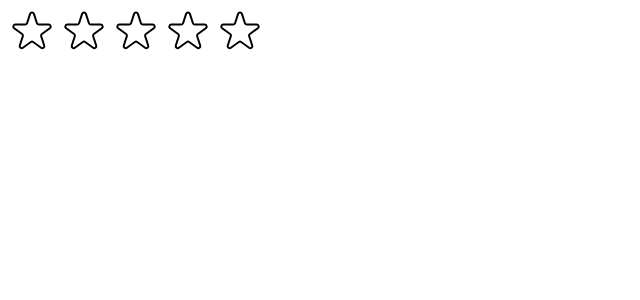
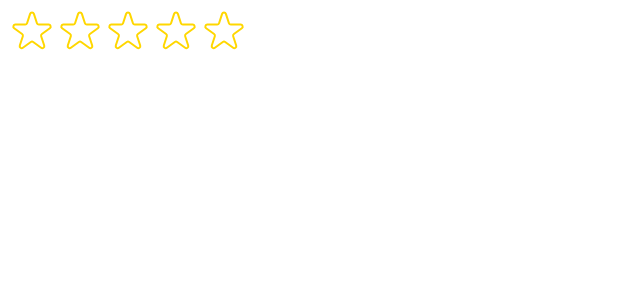
Before and after one commit to Gui089/Star-Rating, a React (Vite) app: page / in a window 1280 px wide. Shown: the top 300 px of the page, without its empty margins (0-640 px from the left). Built offline with nearby package versions, Linux system fonts and the light colour scheme.

Commit message:
Star rating recebe a pro color

```diff
--- a/src/StarRating.jsx
+++ b/src/StarRating.jsx
@@ -1,10 +1,8 @@
 import { useState } from 'react';
 
 const containerStyle = {display : 'flex', gap: '1rem', alignItems: 'center'}
-const textStyle = { margin: 0 }
 const starContainerStyle = {
   display: 'flex',
-  gap:'0.25rem',
   margin: 0,
   padding: 0,
   listStyle: 'none'
@@ -12,7 +10,7 @@
 
 const starStyle = { width: '3rem', height: '3rem', display: 'block', cursor: 'pointer'};
 
-const Star = ({index, onRate, filled, onMouseIn, onMouseOut}) => {
+const Star = ({index, onRate, filled, onMouseIn, onMouseOut, color}) => {
  return (
    <li onClick={() =>
        onRate(index)}
@@ -24,8 +22,8 @@
       ? (
         <svg xmlns="http://www.w3.org/2000/svg"
              viewBox="0 0 20 20"
-             fill="#000"
-             stroke="#000">
+             fill={color}
+             stroke={color}>
           <path d="M9.049 2.927c.3-.921 1.603-.921 1.902 0l1.07 3.292a1 1 0 00.95.69h3.462c.969 0 1.371 1.24.588 1.81l-2.8 2.034a1 1 0 00-.364 1.118l1.07 3.292c.3.921-.755 1.688-1.54 1.118l-2.8-2.034a1 1 0 00-1.175 0l-2.8 2.034c-.784.57-1.838-.197-1.539-1.118l1.07-3.292a1 1 0 00-.364-1.118L2.98 8.72c-.783-.57-.38-1.81.588-1.81h3.461a1 1 0 00.951-.69l1.07-3.292z"></path>
         </svg>
       )
@@ -33,7 +31,7 @@
         <svg xmlns="http://www.w3.org/2000/svg"
              viewBox="0 0 24 24"
              fill="none"
-             stroke="#000">
+             stroke={color}>
            <path strokeLinecap="round" strokeLinejoin="round" strokeWidth="{2}" d="M11.049 2.927c.3-.921 1.603-.921 1.902 0l1.519 4.674a1 1 0 00.95.69h4.915c.969 0 1.371 1.24.588 1.81l-3.976 2.888a1 1 0 00-.363 1.118l1.518 4.674c.3.922-.755 1.688-1.538 1.118l-3.976-2.888a1 1 0 00-1.176 0l-3.976 2.888c-.783.57-1.838-.197-1.538-1.118l1.518-4.674a1 1 0 00-.363-1.118l-3.976-2.888c-.784-.57-.38-1.81.588-1.81h4.914a1 1 0 00.951-.69l1.519-4.674z"></path>
          </svg>
       )
@@ -43,7 +41,7 @@
 }
 
 
-const StarRating = ({ maxRating = 5 }) => {
+const StarRating = ({ maxRating = 5, color = 'gray' }) => {
   const [rating, setRating] = useState(0);
   const [tempRating, setTempRating] = useState(0);
 
@@ -52,12 +50,14 @@
   const handleRating = index => setRating(index + 1);
   const isGreaterThanIndex = index => (tempRating || rating) > index;
 
+  const textStyle = { margin : 0, color };
 
   return (
      <div style={containerStyle}>
        <ul style={starContainerStyle}>
         {Array.from({length: maxRating }, (_, i) =>
          <Star
+           color={color}
            onRate={handleRating}
            key={i}
            index={i}
--- a/src/main.jsx
+++ b/src/main.jsx
@@ -4,6 +4,6 @@
 
 ReactDOM.createRoot(document.getElementById('root')).render(
   <React.StrictMode>
-    <StarRating />
+    <StarRating color="gold" />
   </React.StrictMode>,
 )
```
